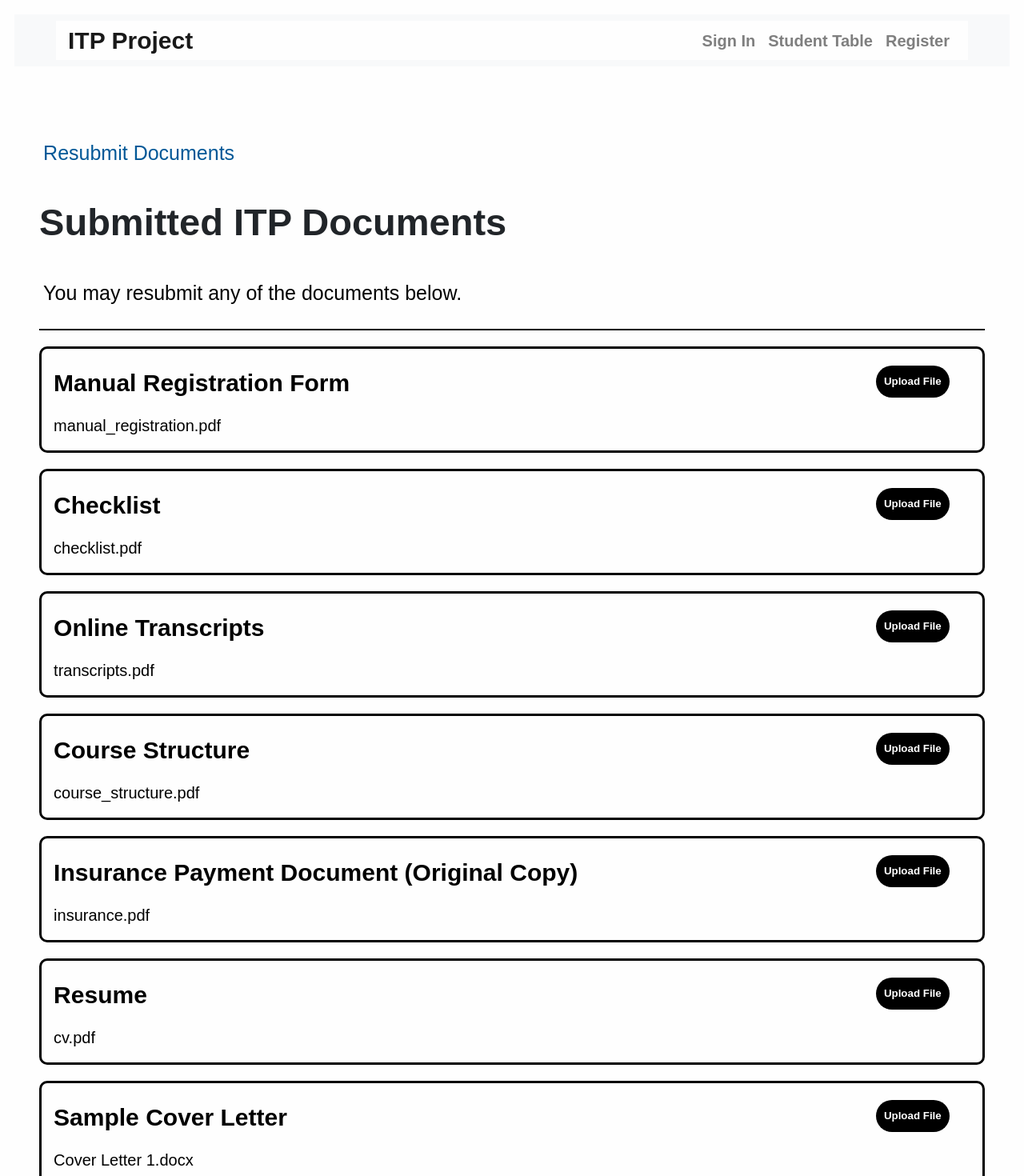
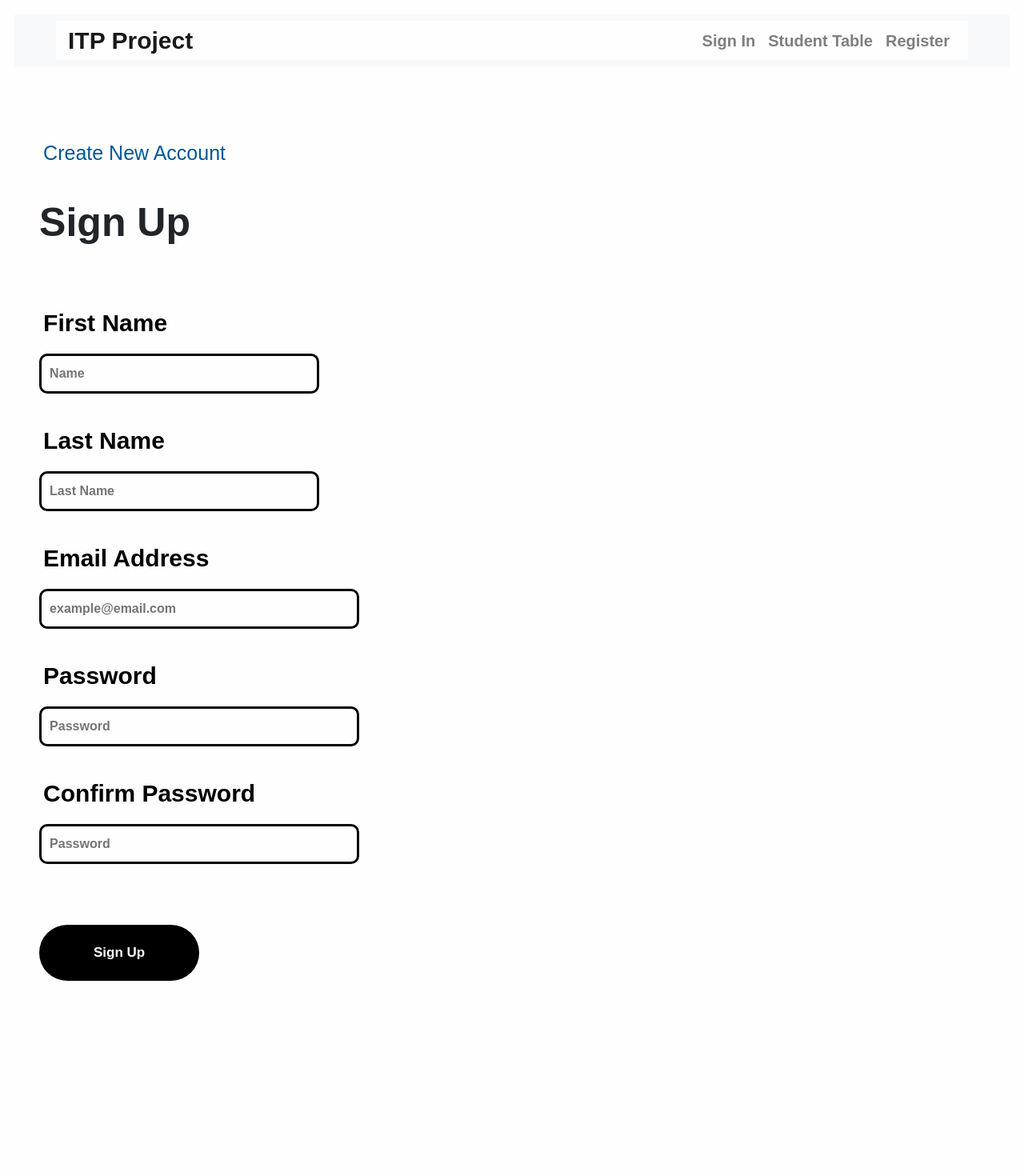
Before and after one commit to MikailBusst/itpproject, an Angular app in the folder angularcomponents/itpproject/: page / in a window 1280 px wide. Shown: the top 1470 px of the page at 80% size. After the commit the page ends 1274 px from the top, so only its background shows below. Built offline with nearby package versions, Linux system fonts and the light colour scheme.

Commit message:
Added the signup component.

```diff
--- a/angularcomponents/itpproject/src/app/app.component.html
+++ b/angularcomponents/itpproject/src/app/app.component.html
@@ -1,6 +1,6 @@
 <html>
 
-<app-resubmit-documents></app-resubmit-documents>
+<app-signup></app-signup>
 
 <router-outlet></router-outlet>
 
--- a/angularcomponents/itpproject/src/app/app.module.ts
+++ b/angularcomponents/itpproject/src/app/app.module.ts
@@ -17,6 +17,7 @@ import { RetrieveEmailComponent } from './retrieve-email/retrieve-email.componen
 import { RetrieveOtpComponent } from './retrieve-otp/retrieve-otp.component';
 import { ResetPasswordComponent } from './reset-password/reset-password.component';
 import { ResubmitDocumentsComponent } from './resubmit-documents/resubmit-documents.component';
+import { SignupComponent } from './signup/signup.component';
 
 @NgModule({
   declarations: [
@@ -34,7 +35,8 @@ import { ResubmitDocumentsComponent } from './resubmit-documents/resubmit-docume
     RetrieveEmailComponent,
     RetrieveOtpComponent,
     ResetPasswordComponent,
-    ResubmitDocumentsComponent
+    ResubmitDocumentsComponent,
+    SignupComponent
   ],
   imports: [
     BrowserModule,
--- /dev/null
+++ b/angularcomponents/itpproject/src/app/signup/signup.component.css
@@ -0,0 +1,24 @@
+@import url("../../../node_modules/bootstrap/dist/css/bootstrap.min.css");
+@import url("../../styles.css");
+
+.error {
+    width: 100%;
+    margin-top: 10px;
+    margin-bottom: 10px;
+}
+
+.card {
+border-bottom: none;
+}
+
+.title {
+margin-top: -25px;
+}
+
+input[type=submit] {
+width: 200px;
+}
+
+.subheader {
+margin-bottom: 40px;
+}
--- /dev/null
+++ b/angularcomponents/itpproject/src/app/signup/signup.component.html
@@ -0,0 +1,46 @@
+<body (window:resize)="onResize($event)">
+    <app-menu></app-menu>
+
+    <div class="main">
+        <div class="card" style="margin-top: 100px;">
+            <p class="subheader">Create New Account</p>
+        </div>
+        <div class="title">
+            <h1>Sign Up</h1>
+        </div>
+
+        <div class="form-area">
+            <form id="signup" name="login" onsubmit="check_empty()">
+                <div class="card">
+                    <p>First Name</p>
+                    <input onblur="verify_first_name()" style="max-width: 350px;" name="first_name" type="text" placeholder="Name">
+                    <div class="error"><p id="first_name_error"></p></div>
+                    <p>Last Name</p>
+                    <input onblur="verify_last_name()" style="max-width: 350px;" name="last_name" type="text" placeholder="Last Name">
+                    <div class="error"><p id="last_name_error"></p></div>
+                         <p>Email Address</p>
+                        <input onblur="verify_email()" style="max-width: 400px;" name="email" type="text" placeholder="example@email.com">
+                    <div class="error"><p id="email_error"></p></div>
+                    <p>Password</p>
+                    <input onblur="verify_password()" style="max-width: 400px;" name="password" type="password" placeholder="Password">
+                    <div class="error"><p id="password_error"></p></div>
+                    <p>Confirm Password</p>
+                    <input onblur="verify_confirm_password()" style="max-width: 400px;" name="confirm_password" type="password" placeholder="Password">
+                    <div class="error"><p id="confirm_password_error"></p></div>
+
+                    <div class="card" style="width: 100%;">
+                        <div class="error" style="margin-bottom: 30px;"><p id="master_error"></p></div>
+                    </div>
+
+
+
+                     <div class="card" style="width: 100%; margin-top: -40px;">
+                         <div class="proceed_section" id="proceed_section">
+                            <input type="submit" ontouchstart="" value="Sign Up">
+                        </div>
+                </div>
+                </div>
+            </form>
+        </div>
+    </div>
+</body>
--- /dev/null
+++ b/angularcomponents/itpproject/src/app/signup/signup.component.ts
@@ -0,0 +1,43 @@
+import { Component, OnInit } from '@angular/core';
+
+@Component({
+  selector: 'app-signup',
+  templateUrl: './signup.component.html',
+  styleUrls: ['./signup.component.css']
+})
+export class SignupComponent implements OnInit {
+
+  constructor() { }
+
+  ngOnInit(): void {
+    var width = window.innerWidth;
+
+    //document.getElementById("width").innerHTML = width;
+
+   if(width < 410){
+        $("#proceed_section").removeClass("proceed_section");
+        $("#proceed_section").addClass("proceed_section_mobile");
+    }
+  }
+
+  onResize(event) {
+    this.check_resize()
+  }
+
+  check_resize(): void {
+    var width = window.innerWidth;
+
+    //document.getElementById("width").innerHTML = width;
+
+    if(width < 410){
+          $("#proceed_section").removeClass("proceed_section");
+          $("#proceed_section").addClass("proceed_section_mobile");
+    }
+      else{
+          $("#proceed_section").removeClass("proceed_section_mobile");
+          $("#proceed_section").addClass("proceed_section");
+      }
+}
+
+
+}
```
Also changed, not shown: 1 other file (tests, documents, lock files or other folders).
